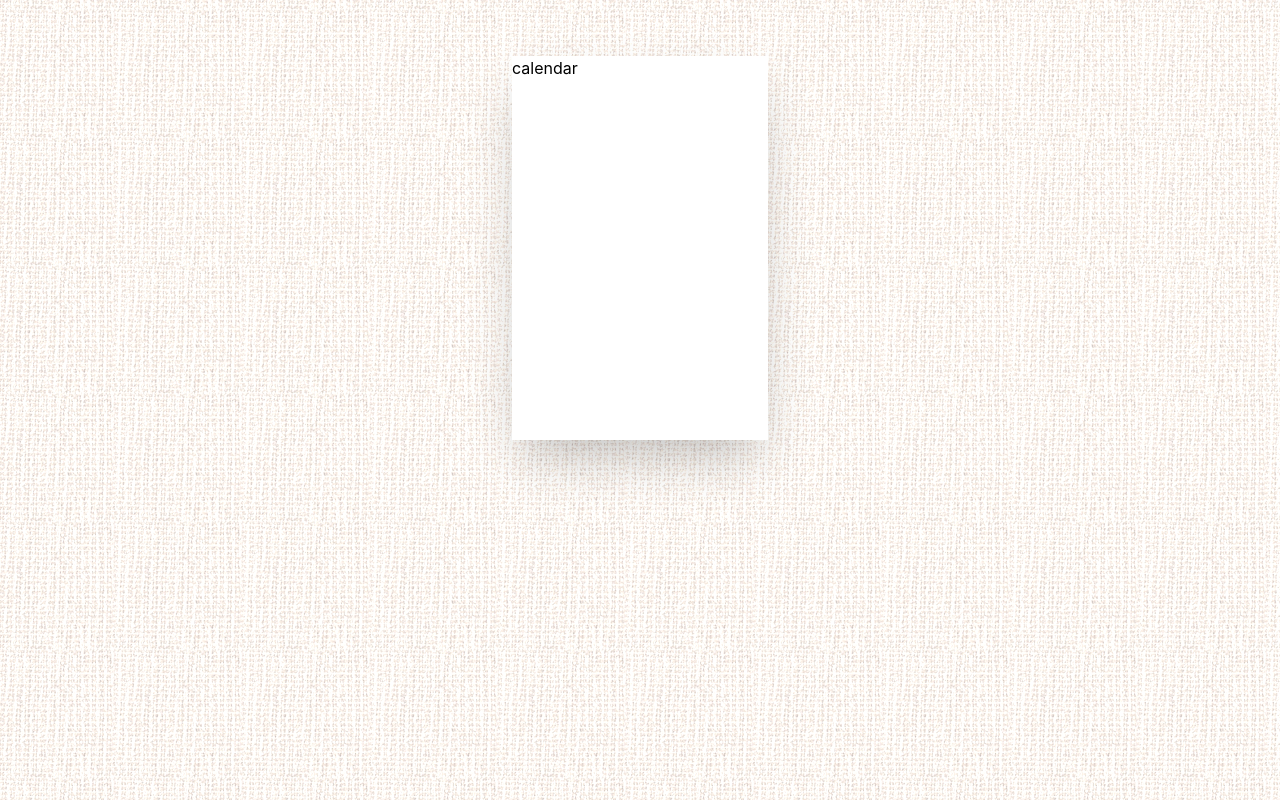
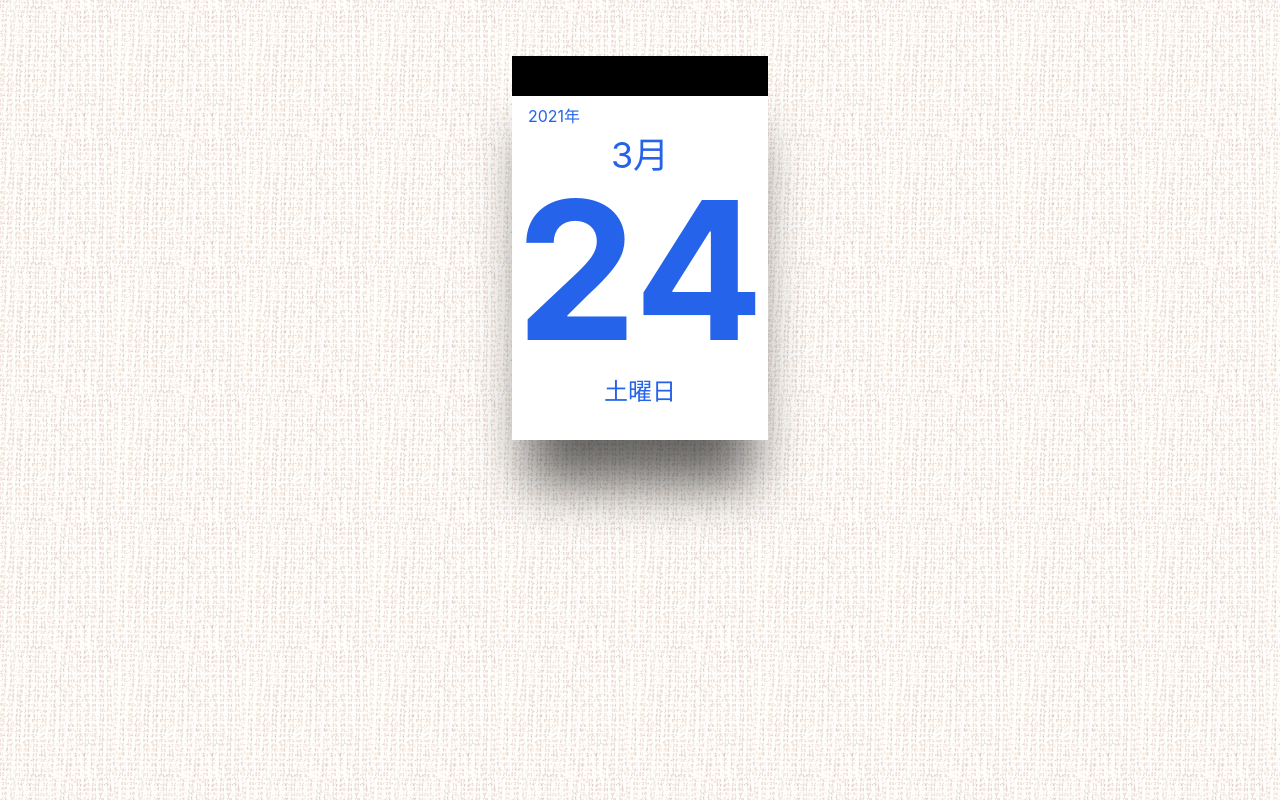
Before and after one commit to take899/himekuri-kun, a React (Create React App) app: page / in a window 1280 px wide. Built offline with nearby package versions, Linux system fonts and the light colour scheme.

Commit message:
added date

```diff
--- a/src/App.js
+++ b/src/App.js
@@ -1,13 +1,41 @@
-// import React, { useState } from 'react';
-import React from 'react';
+import React, { useEffect, useState } from 'react';
 import './App.css';
+
+const DateDisplay = () => {
+  const textColor = (n) => {
+    switch (n) {
+      case 0: return 'text-red-600';
+      case 6: return 'text-blue-600';
+      default: return 'text-black';
+    }
+  }
+
+  const date = new Date();
+  const yearStr = `${date.getFullYear()}年`;
+  const monthStr = `${date.getMonth()}月`;
+  const dayStr = `${date.getDate()}`;
+  const weekStr = `${['日','月','火','水','木','金','土'][date.getDay()]}曜日`;
+  const strColor = `${textColor(date.getDay())}`;
+
+  return (
+    <div className="relative">
+      <div className="w-auto h-10 bg-black"></div>
+      <div className={`${strColor} text-center`}>
+        <div className="mt-2 ml-4 text-left">{yearStr}</div>
+        <div className="text-4xl">{monthStr}</div>
+        <div className="mt-2 font-bold text-huge">{dayStr}</div>
+        <div className="mt-6 text-2xl">{weekStr}</div>
+      </div>
+    </div>
+  )
+};
 
 function App() {
   return (
     <React.Fragment>
       <div className="__bg-image"></div>
-      <div className="relative w-64 mx-auto bg-white shadow-2xl top-14 h-96">
-        calendar
+      <div className="relative w-64 mx-auto bg-white shadow-calendar top-14 h-96">
+        <DateDisplay />
       </div>
     </React.Fragment>
   )
--- a/tailwind.config.js
+++ b/tailwind.config.js
@@ -3,6 +3,33 @@ module.exports = {
   darkMode: false, // or 'media' or 'class'
   theme: {
     extend: {},
+    boxShadow: {
+      sm: '0 1px 2px 0 rgba(0, 0, 0, 0.05)',
+      DEFAULT: '0 1px 3px 0 rgba(0, 0, 0, 0.1), 0 1px 2px 0 rgba(0, 0, 0, 0.06)',
+      md: '0 4px 6px -1px rgba(0, 0, 0, 0.1), 0 2px 4px -1px rgba(0, 0, 0, 0.06)',
+      lg: '0 10px 15px -3px rgba(0, 0, 0, 0.1), 0 4px 6px -2px rgba(0, 0, 0, 0.05)',
+      xl: '0 20px 25px -5px rgba(0, 0, 0, 0.1), 0 10px 10px -5px rgba(0, 0, 0, 0.04)',
+      '2xl': '0 25px 50px -12px rgba(0, 0, 0, 0.25)',
+     'calendar': '0 60px 50px -15px rgba(0, 0, 0, 0.6)',
+      inner: 'inset 0 2px 4px 0 rgba(0, 0, 0, 0.06)',
+      none: 'none',
+    },
+    fontSize: {
+      'xs': '.75rem',
+      'sm': '.875rem',
+      'base': '1rem',
+      'lg': '1.125rem',
+      'xl': '1.25rem',
+      '2xl': '1.5rem',
+      '3xl': '1.875rem',
+      '4xl': '2.25rem',
+      '5xl': '3rem',
+      '6xl': '3.75rem',
+      '7xl': '4.5rem',
+      '8xl': '6rem',
+      '9xl': '8rem',
+      'huge': ['12rem', '10rem'],
+    }
   },
   variants: {
     extend: {},
```
